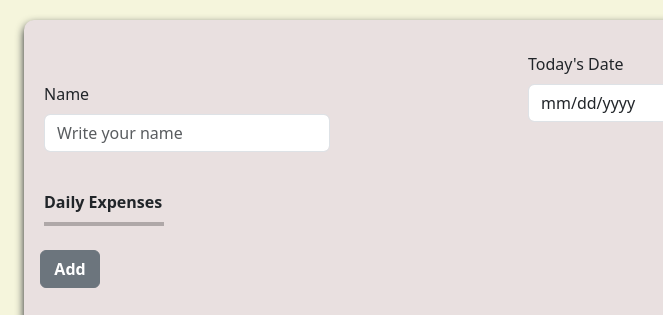
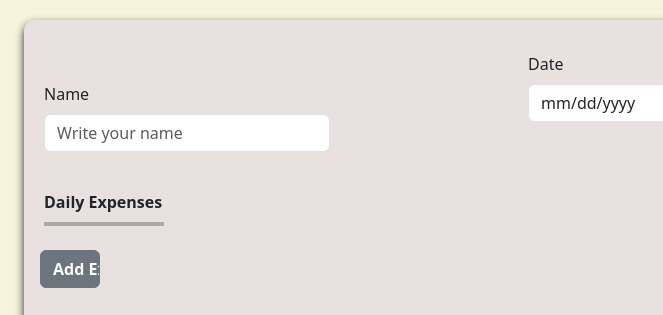
Before and after one commit to FahmidaMitu/Calculate-Total-Expense, a plain HTML site: page index.html in a window 1280 px wide. Shown: the top 315 px of the page, 116-779 px from the left. Drawn offline with nearby package versions, Linux system fonts and the light colour scheme.

Commit message:
add expense

```diff
--- a/index.html
+++ b/index.html
@@ -18,7 +18,7 @@
             </div>
           <!-- Date -->
             <div class="col-md-6" id="date">
-              <label for="inputDate" class="form-label">Today's Date</label>
+              <label for="inputDate" class="form-label">Date</label>
               <input type="date" class="form-control" id="inputDate">
             </div>
 
@@ -26,7 +26,7 @@
             <div>
               <hr />
             </div>
-            <input type="button" id="btn" value="Add" class="btn btn-secondary fw-bold align-items-center" >
+            <input type="button" id="btn" value="Add Expense" class="btn btn-secondary fw-bold align-items-center" >
 
             <div class="row">
 
--- a/style.css
+++ b/style.css
@@ -78,7 +78,7 @@ li::before{
 }
 .buttonClass{
     margin-left: 10px;
-    background-color: #dc3545;
+    background-color: #db2f40;
     color: #ffffff;
     border: none;
     border-radius: 5px;
```
